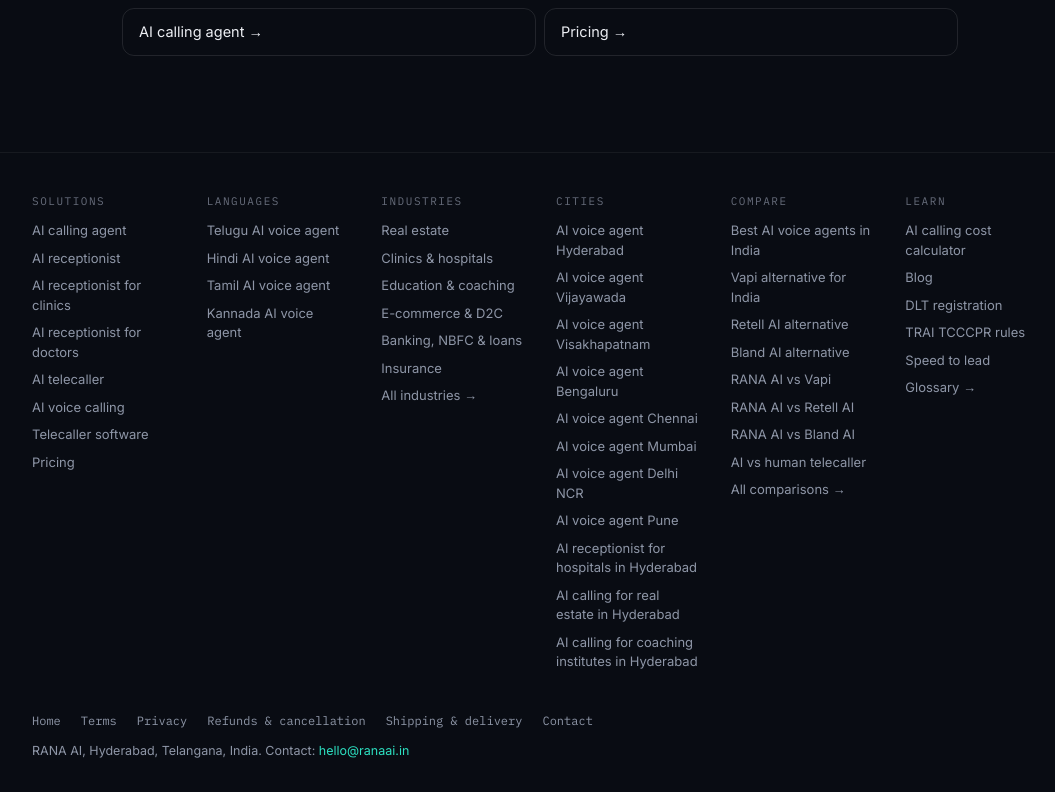
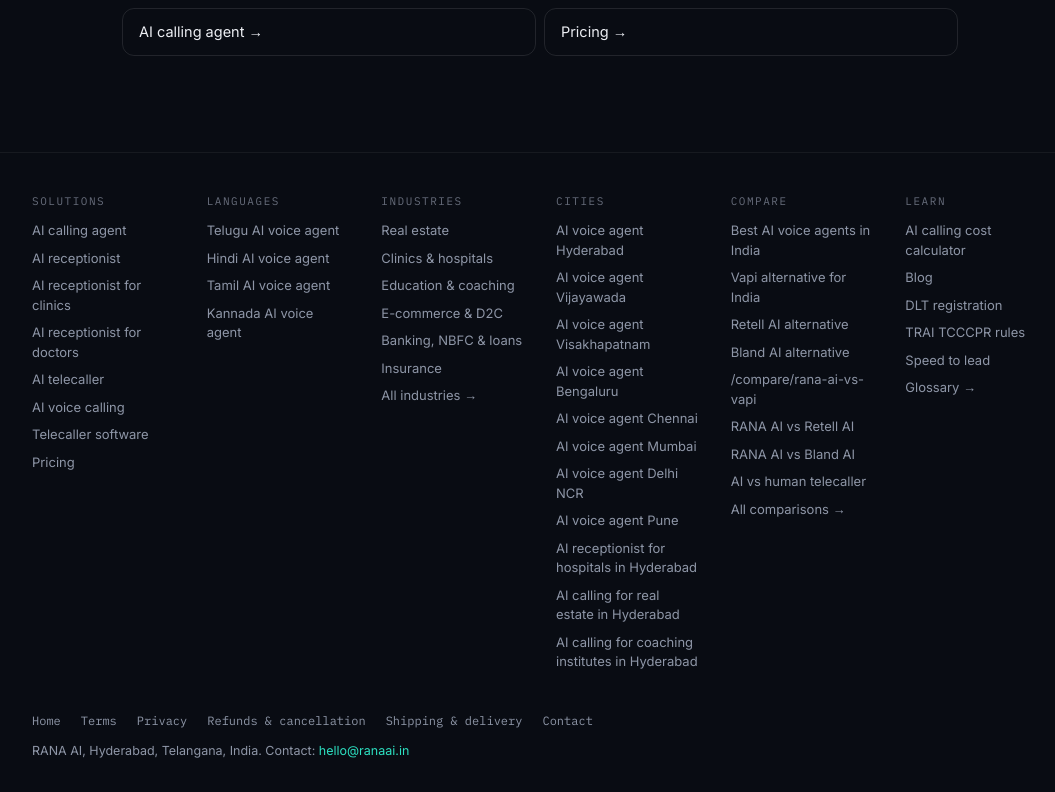
Before and after one commit to sricharanmunagala39-del/Rana.AI, a Next.js app: page /best-ai-voice-agents-india in a window 1280 px wide. Shown: the part 4147-4939 px from the top of the page, without its empty margins (100-1155 px from the left). Built offline with nearby package versions, Linux system fonts and the light colour scheme.

Commit message:
Refactor SEO comparison data structure
Refactor COMPARE constant to use ALL_COMPARE and filter out duplicate path.

```diff
--- a/app/seo/data/compare.ts
+++ b/app/seo/data/compare.ts
@@ -38,11 +38,11 @@ function platform(name: string, slug: string, url: string, pricing: string, stre
       ...extra,
       ...TRUST_FAQS.slice(1, 2),
     ],
-    related: ["/vapi-alternative-india", "/compare/rana-ai-vs-vapi", "/compare/rana-ai-vs-retell-ai", "/compare/rana-ai-vs-bland-ai", "/compare/rana-ai-vs-bolna", "/pricing"].filter((p) => p !== `/compare/rana-ai-vs-${slug}`),
+    related: ["/vapi-alternative-india", "/compare/rana-ai-vs-retell-ai", "/compare/rana-ai-vs-bland-ai", "/compare/rana-ai-vs-bolna", "/pricing"].filter((p) => p !== `/compare/rana-ai-vs-${slug}`),
   };
 }
 
-export const COMPARE: SeoPageData[] = [
+const ALL_COMPARE: SeoPageData[] = [
   platform("Vapi", "vapi", "https://vapi.ai/pricing", "$0.05/min platform fee plus pass-through costs for speech, model, voice and telephony; plans from $0 (pay-as-you-go) to $999+/month", ["You are a developer building a voice product for many clients", "You want to choose and swap every model and provider yourself", "You need very fine control over latency and call logic"]),
   platform("Retell AI", "retell-ai", "https://www.retellai.com/pricing", "Pay-as-you-go; voice agents about $0.07–0.31/min depending on model and voice, plus phone numbers and add-ons", ["You have engineers and want a well-documented voice-agent API", "You mostly serve English-speaking callers in the US or Europe", "You want to pick your own LLM per agent"]),
   platform("Bland AI", "bland-ai", "https://www.bland.ai/pricing", "From $0.14/min (Start) or $0.12/min with a $299/month platform fee (Build); one rate covers model, speech and voice", ["You run very large outbound volumes in the US", "You want an all-in per-minute rate in dollars and have a developer to integrate it", "You need enterprise contracts with dedicated infrastructure"]),
@@ -96,3 +96,7 @@ export const COMPARE: SeoPageData[] = [
     related: ["/blog/missed-call-to-lead-conversion", "/glossary/missed-call-service", "/glossary/speed-to-lead", "/ai-calling-agent"],
   },
 ];
+
+/** /compare/rana-ai-vs-vapi said the same thing as /vapi-alternative-india, and Google flagged it as a duplicate.
+ *  It now 301-redirects there (next.config.js), so it is left out of the sitemap and static pages. */
+export const COMPARE: SeoPageData[] = ALL_COMPARE.filter((p) => p.path !== "/compare/rana-ai-vs-vapi");
```
